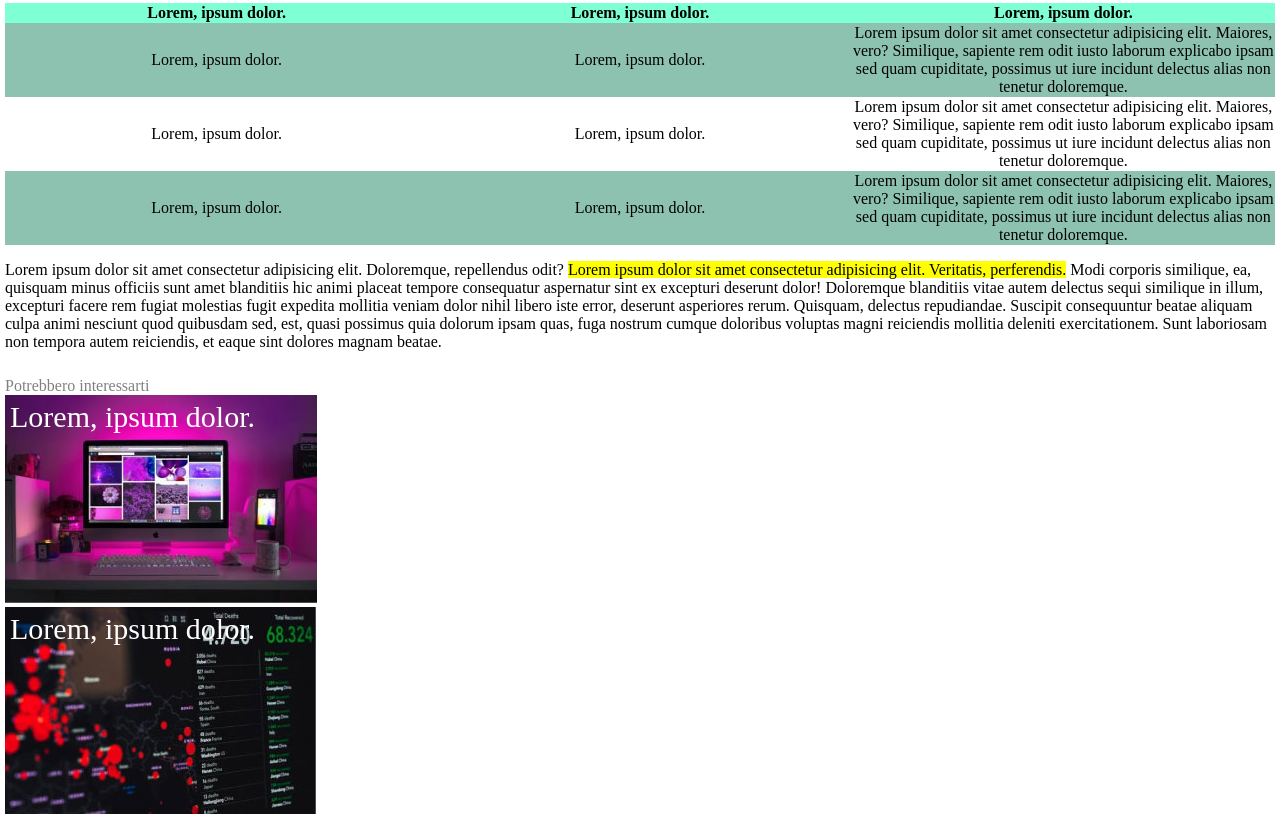
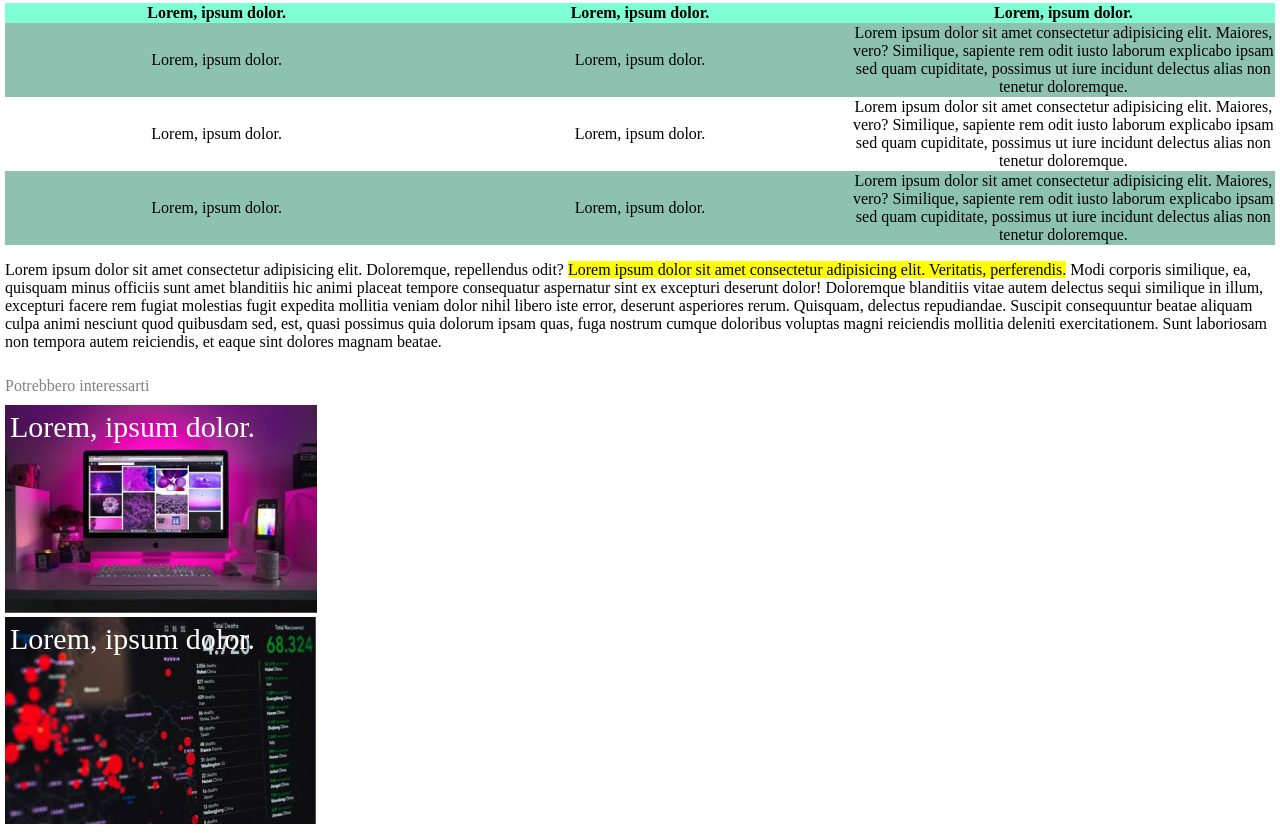
Before and after one commit to MatteoZattini/html-css-booleaner, a plain HTML site: page index.html in a window 1280 px wide. Shown: the part 878-1711 px from the top of the page. Drawn offline with Linux system fonts and the light colour scheme.

Commit message:
Last fixes

```diff
--- a/style.css
+++ b/style.css
@@ -56,7 +56,8 @@ ul{
 
 .Footer-title{
     color: gray;
-    margin-bottom: 10px;
+    padding-bottom: 10px;
+    display: block;
 }
 
 .Footer-lorem{
```
